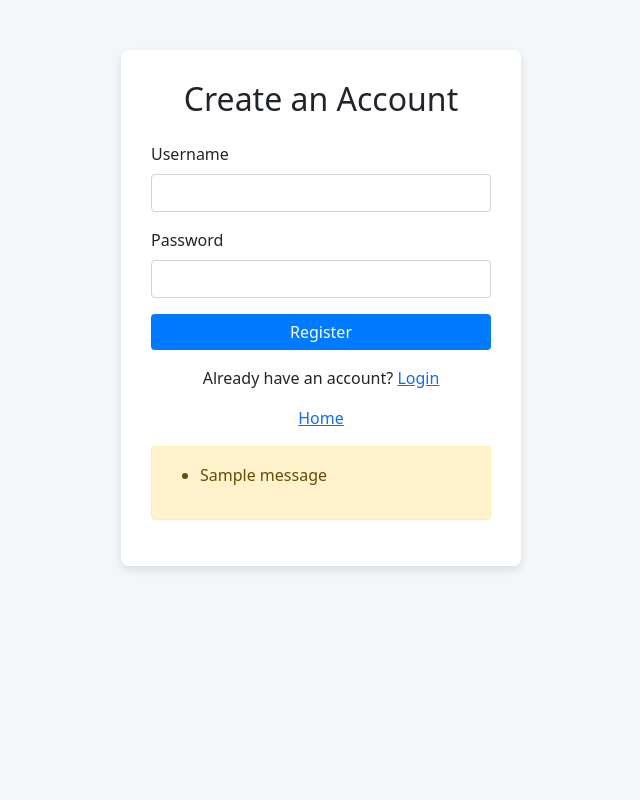
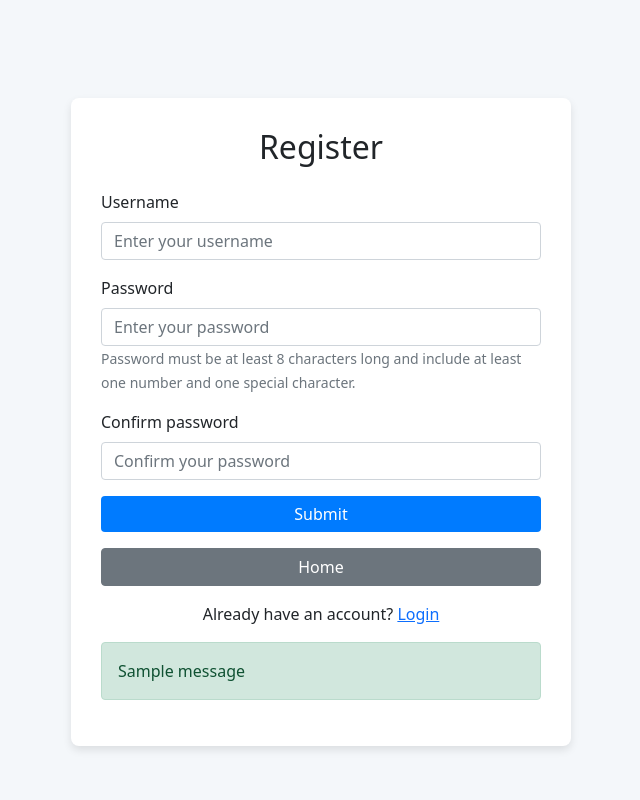
Before and after one commit to Coltinho10/CS437FinalProject, a Python web app: template app/templates/register.html in a window 1280 px wide. Shown: the whole page, without its empty margins (319-959 px from the left). Run offline with Jinja, Linux system fonts and the light colour scheme; the template is opened without the code that fills it, so the values that code supplies are empty, except form fields; one stand-in notice (Sample message) is shown; form fields are guessed from the names that the template uses.

Commit message:
username and password strength check and improved styling

```diff
--- a/app/templates/profile.html
+++ b/app/templates/profile.html
@@ -13,8 +13,7 @@
         <button class="navbar-toggler" type="button" data-bs-toggle="collapse" data-bs-target="#navbarNav" aria-controls="navbarNav" aria-expanded="false" aria-label="Toggle navigation">
             <span class="navbar-toggler-icon"></span>
         </button>
-        <div class="collapse
- navbar-collapse" id="navbarNav">
+        <div class="collapse navbar-collapse" id="navbarNav">
             <ul class="navbar-nav ms-auto">
                 <li class="nav-item">
                     <a class="nav-link" href="{{ url_for('dashboard') }}">Dashboards</a>
--- a/app/templates/register.html
+++ b/app/templates/register.html
@@ -5,7 +5,7 @@
     <meta charset="UTF-8">
     <meta name="viewport" content="width=device-width, initial-scale=1.0">
     <title>Register</title>
-    <link rel="stylesheet" href="https://cdn.jsdelivr.net/npm/bootstrap@5.1.3/dist/css/bootstrap.min.css">
+    <link href="https://cdn.jsdelivr.net/npm/bootstrap@5.1.3/dist/css/bootstrap.min.css" rel="stylesheet">
     <style>
         body {
             background-color: #f4f7fa;
@@ -13,7 +13,7 @@
         }
 
         .register-container {
-            max-width: 400px;
+            max-width: 500px;
             margin: 0 auto;
             padding: 30px;
             background-color: white;
@@ -29,44 +29,69 @@
         .btn-primary:hover {
             background-color: #0056b3;
         }
+
+        .error-message {
+            color: red;
+            font-size: 0.875em;
+        }
     </style>
 </head>
 
 <body>
-    <div class="register-container">
-        <h2 class="text-center mb-4">Create an Account</h2>
+    <div class="register-container mt-5">
+        <h2 class="text-center mb-4">Register</h2>
         <form method="POST" action="{{ url_for('register') }}">
             {{ form.hidden_tag() }}
-            <!-- CSRF Token for form security -->
             <div class="mb-3">
-                <label for="username" class="form-label">Username</label>
-                <input type="text" class="form-control" id="username" name="username" required>
+                {{ form.username.label(class="form-label") }}
+                {{ form.username(class="form-control", placeholder="Enter your username") }}
+                {% for error in form.username.errors %}
+                    <div class="error-message">{{ error }}</div>
+                {% endfor %}
             </div>
             <div class="mb-3">
-                <label for="password" class="form-label">Password</label>
-                <input type="password" class="form-control" id="password" name="password" required>
+                {{ form.password.label(class="form-label") }}
+                {{ form.password(class="form-control", placeholder="Enter your password") }}
+                <small class="form-text text-muted">
+                    Password must be at least 8 characters long and include at least one number and one special character.
+                </small>
+                {% for error in form.password.errors %}
+                    <div class="error-message">{{ error }}</div>
+                {% endfor %}
             </div>
             <div class="mb-3">
-                <button type="submit" class="btn btn-primary w-100">Register</button>
+                {{ form.confirm_password.label(class="form-label") }}
+                {{ form.confirm_password(class="form-control", placeholder="Confirm your password") }}
+                {% for error in form.confirm_password.errors %}
+                    <div class="error-message">{{ error }}</div>
+                {% endfor %}
+            </div>
+            <div class="mb-3">
+                {{ form.submit(class="btn btn-primary w-100") }}
             </div>
         </form>
 
-        <p class="text-center">Already have an account? <a href="{{ url_for('login') }}">Login</a></p>
-        <p class="text-center"> <a href="{{ url_for('index') }}">Home</a></p>
+        <!-- Home Button -->
+        <div class="d-grid gap-2">
+            <a href="{{ url_for('index') }}" class="btn btn-secondary">Home</a>
+        </div>
+
+        <p class="text-center mt-3">Already have an account? <a href="{{ url_for('login') }}">Login</a></p>
 
         <!-- Flash Messages -->
-        {% with messages = get_flashed_messages() %} {% if messages %}
-        <div class="alert alert-warning mt-3">
-            <ul>
-                {% for message in messages %}
-                <li>{{ message }}</li>
+        {% with messages = get_flashed_messages(with_categories=true) %}
+            {% if messages %}
+                {% for category, message in messages %}
+                    <div class="alert alert-{{ 'warning' if category == 'warning' else category }} mt-3" role="alert">
+                        {{ message }}
+                    </div>
                 {% endfor %}
-            </ul>
-        </div>
-        {% endif %} {% endwith %}
+            {% endif %}
+        {% endwith %}
     </div>
 
-    <script src="https://cdn.jsdelivr.net/npm/bootstrap@5.3.0-alpha1/dist/js/bootstrap.bundle.min.js"></script>
+    <!-- Bootstrap JS -->
+    <script src="https://cdn.jsdelivr.net/npm/bootstrap@5.3.2/dist/js/bootstrap.bundle.min.js"></script>
 </body>
 
 </html>
```
Also changed, not shown: app/forms.py (+21 -4 lines), app/routes.py (+9 -5 lines).
